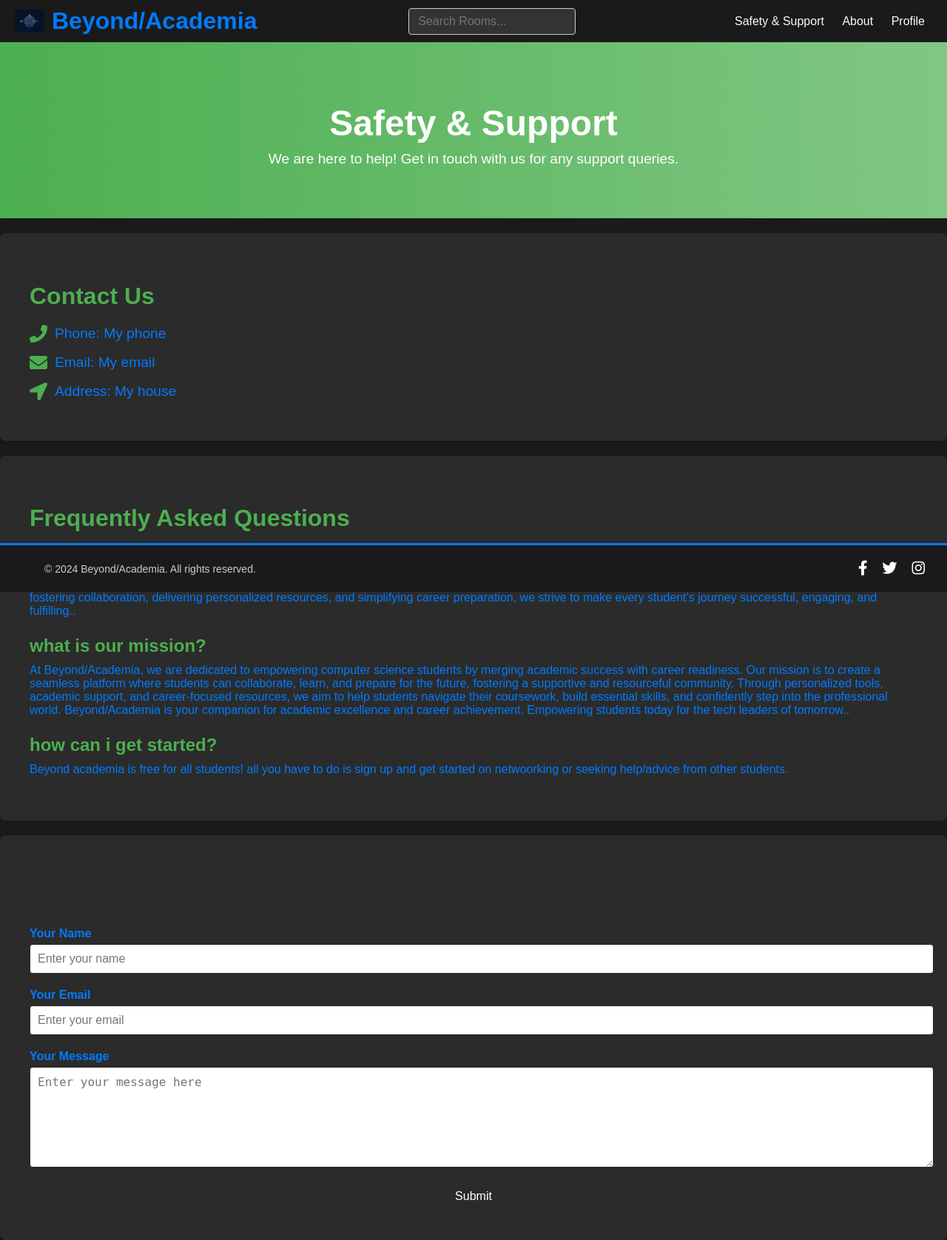
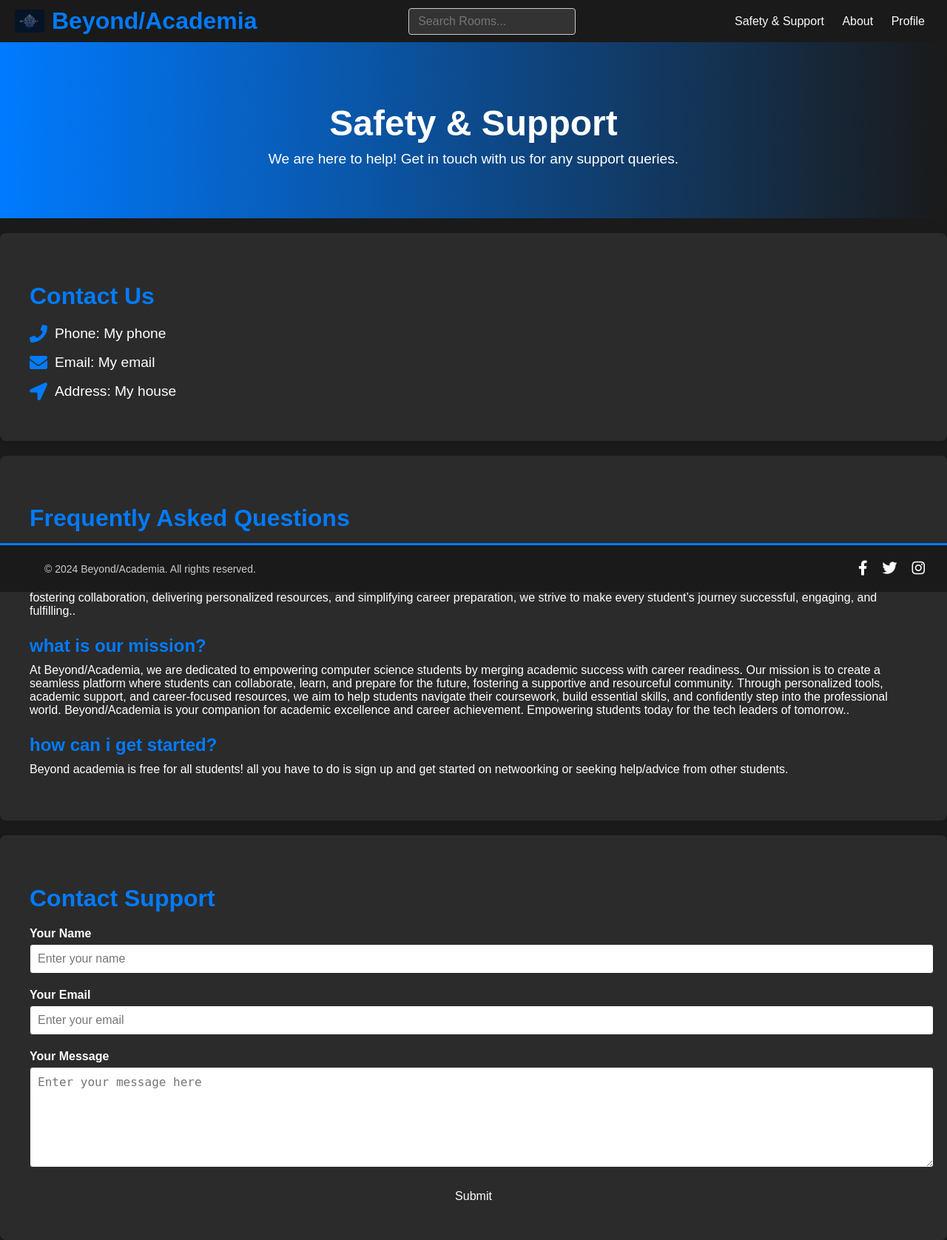
Before and after one commit to DarkerKin/Beyond-Academia-, a Django app: page /safety/ in a window 1280 px wide. Shown: the whole page at 74% size. Run offline with Django 4.2, Linux system fonts and the light colour scheme; a user stored in the database is signed in.

Commit message:
please keep the support page on blue theme

```diff
--- a/static/css/main.css
+++ b/static/css/main.css
@@ -229,7 +229,7 @@
 
 /* Header Styles */
 .header {
-    background: linear-gradient(to right, #4caf50, #81c784);
+    background: linear-gradient(to left, #1a1a1a, #007BFF);
     color: white;
     text-align: center;
     padding: 50px 20px;
@@ -274,7 +274,7 @@
 }
 
 .contact-info ul li i {
-    color: #4caf50;
+    color: #007BFF;
     margin-right: 10px;
     font-size: 1.5rem;
 }
@@ -300,7 +300,7 @@
 
 .faq-item h3 {
     font-size: 1.5rem;
-    color: #4caf50;
+    color: #007BFF;
     margin-bottom: 10px;
 }
 
@@ -506,4 +506,8 @@
     max-width: 1200px;
     margin: 0 auto;
     padding: 0 20px;
+    color:white;
 }
+.container h2{
+    color:#007BFF
+}
```
